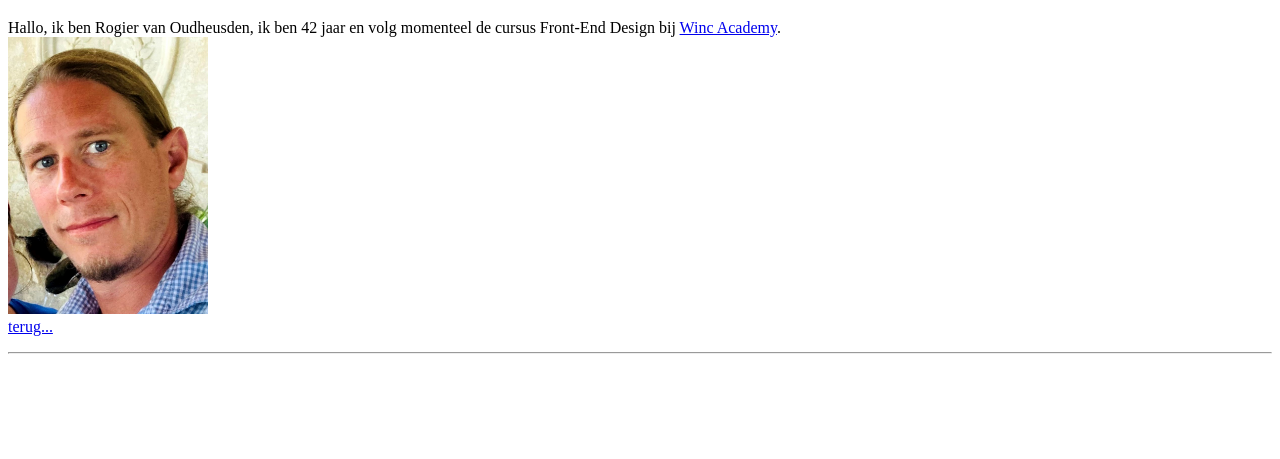
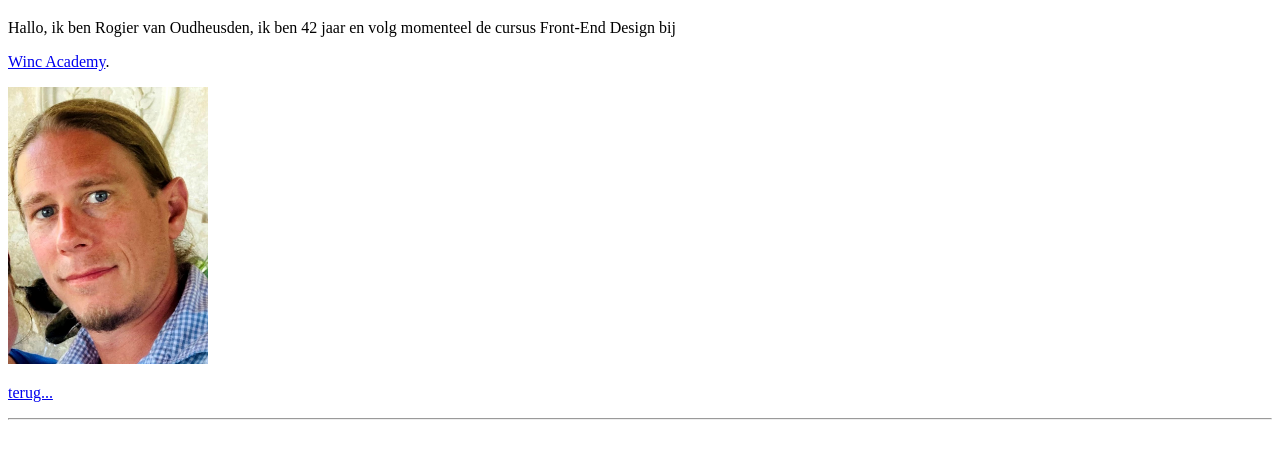
Before and after one commit to rogerthat666/eerste_html_opdracht, a plain HTML site: page about.html in a window 1280 px wide. Shown: the part 71-530 px from the top of the page. Drawn offline with Linux system fonts and the light colour scheme.

Commit message:
Update about.html

```diff
--- a/about.html
+++ b/about.html
@@ -11,10 +11,14 @@
 
       <p>
  Hallo, ik ben Rogier van Oudheusden, ik ben 42 jaar en volg momenteel de cursus Front-End Design bij
+        </p>
+         <p>
  <a href="https://www.wincacademy.nl/#">Winc Academy</a>.
- <br>
+        </p>
+        <p>
  <img width="200" src="img/ik.jpg">
-        <br>
+        </p>
+        <p>
 
         <a href="index.html">terug...</a>
 
```
